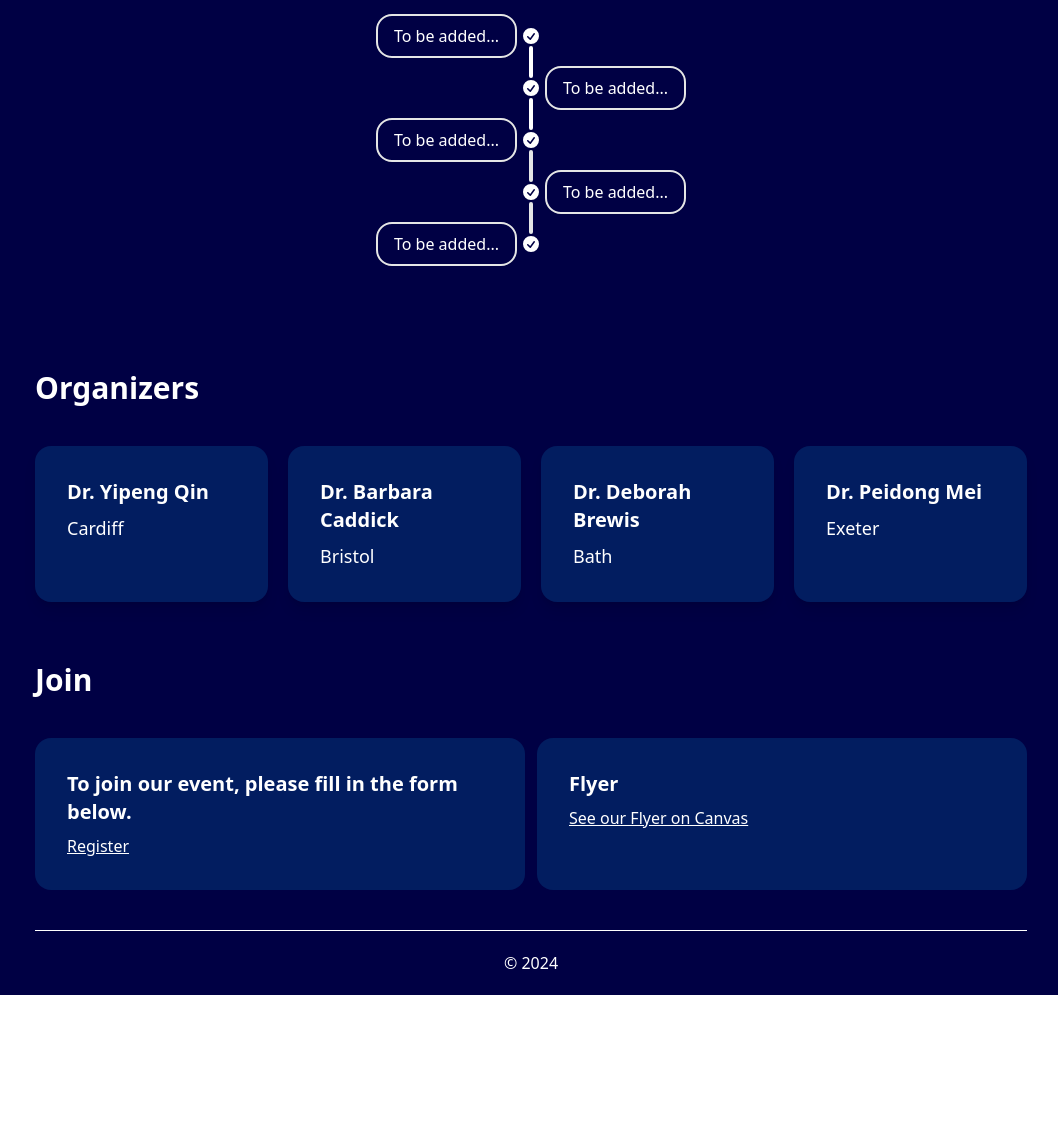
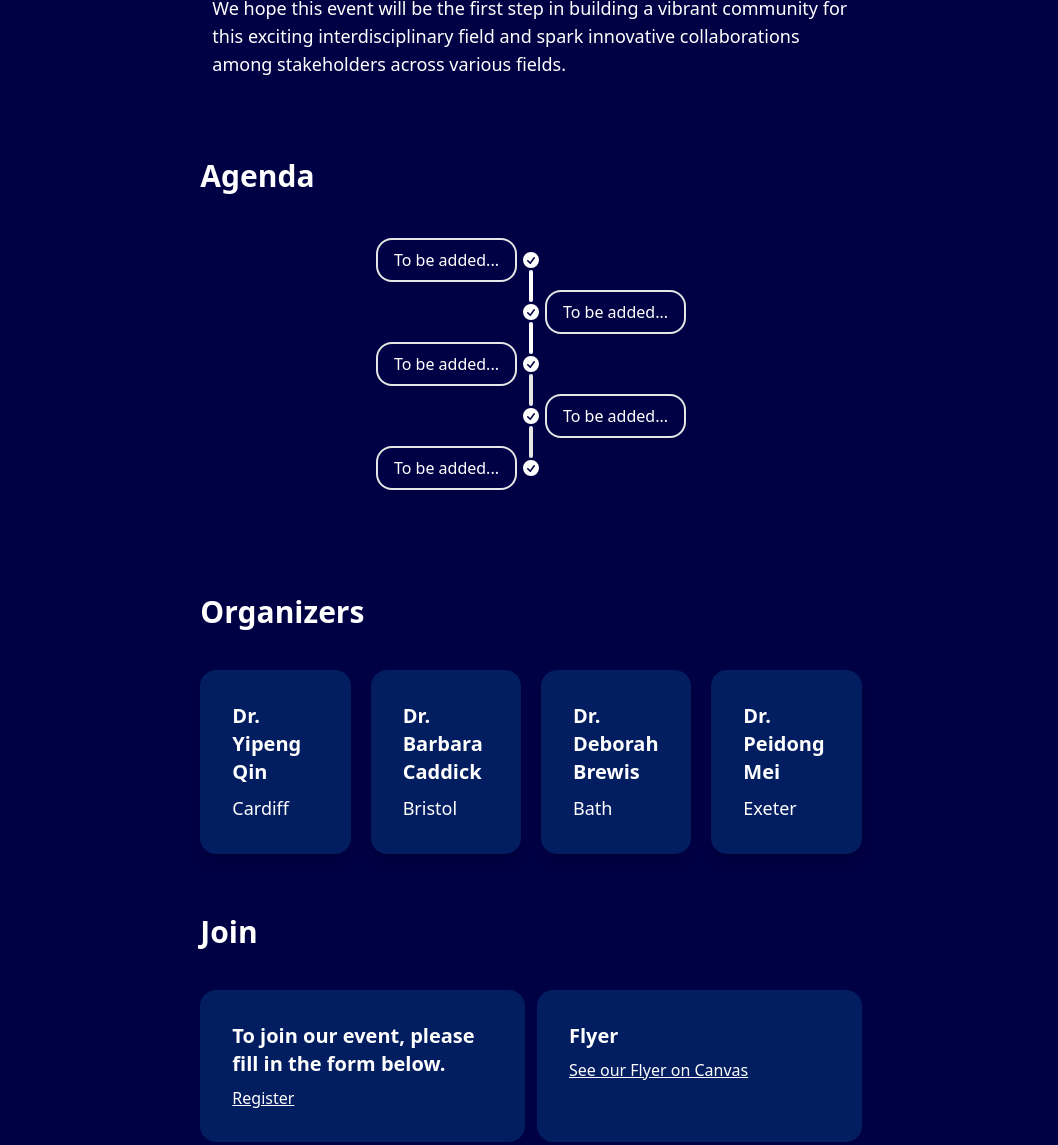
Before and after one commit to YipengQin/ai-personas-for-museum.github.io, an Astro site: page / in a window 1280 px wide. Shown: the part 1214-2359 px from the top of the page, without its empty margins (109-1167 px from the left). Before the commit the page ends 2209 px from the top, so only its background shows below. Built offline with nearby package versions, Linux system fonts and the light colour scheme; Astro itself is replaced by a stand-in of ours.

Commit message:
Update layout and styling in index.astro

```diff
--- a/src/pages/index.astro
+++ b/src/pages/index.astro
@@ -14,8 +14,8 @@ const organizers: { name: string; from: string }[] = [
 
 <Layout title="Welcome to Astro.">
     <Header activated_tab="home" />
-    <main id="intro" class="bg-primary px-36 flex flex-col justify-center">
-        <article class="min-w-full flex flex-col justify-center">
+    <main id="intro" class="bg-primary px-36 flex flex-col justify-center items-center">
+        <article class="flex flex-col justify-center w-2/3">
             <section
                 class="prose prose-p:my-5 text-white text-lg min-w-full px-3"
             >
@@ -33,7 +33,7 @@ const organizers: { name: string; from: string }[] = [
                 <WeHope />
             </section>
         </article>
-        <article id="agenda" class="my-10 text-white">
+        <article id="agenda" class="my-10 text-white w-2/3">
             <h1 class="text-3xl font-bold my-5 mb-10">Agenda</h1>
             <ul class="timeline timeline-vertical">
                 <li>
@@ -138,7 +138,7 @@ const organizers: { name: string; from: string }[] = [
             </ul>
         </article>
 
-        <article id="organizers" class="my-10 text-white">
+        <article id="organizers" class="my-10 text-white w-2/3">
             <h1 class="text-3xl font-bold my-5 mb-10">Organizers</h1>
             <ul class="flex gap-5 justify-center">
                 {
@@ -153,7 +153,7 @@ const organizers: { name: string; from: string }[] = [
                 }
             </ul>
         </article>
-        <article id="join" class="text-white">
+        <article id="join" class="text-white w-2/3">
             <h1 class="text-3xl font-bold my-5 mb-10">Join</h1>
             <div class="flex gap-3 justify-center">
                 <div class="card bg-secondary w-1/2">
@@ -183,7 +183,7 @@ const organizers: { name: string; from: string }[] = [
             </div>
         </article>
         <footer
-            class="border-white border-solid border-3 border-t mt-10 bg-primary text-white text-center py-5"
+            class="border-white border-solid border-3 border-t mt-10 bg-primary text-white text-center py-5 w-full"
         >
             <p>&copy; 2024</p>
         </footer>
```
